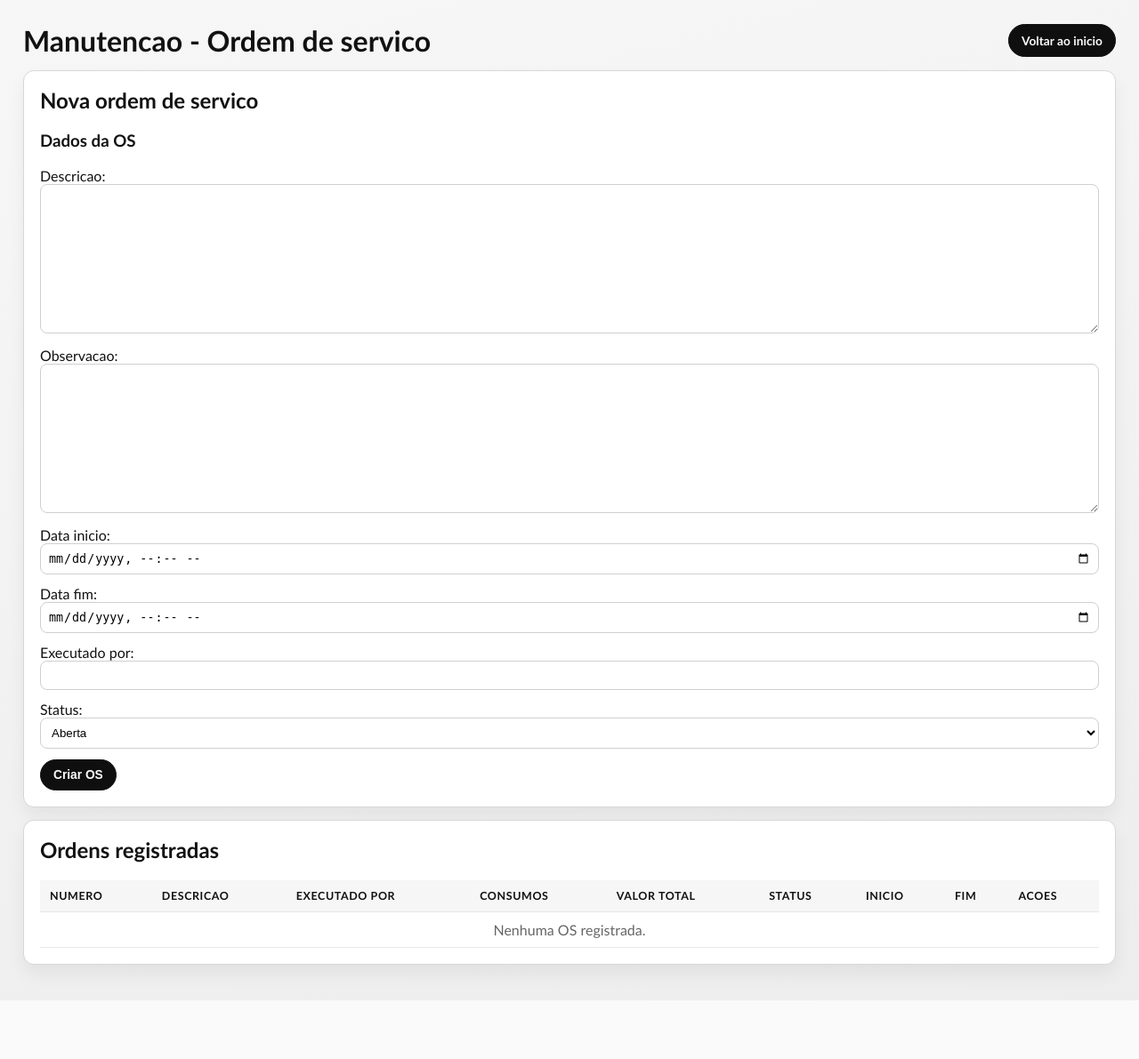
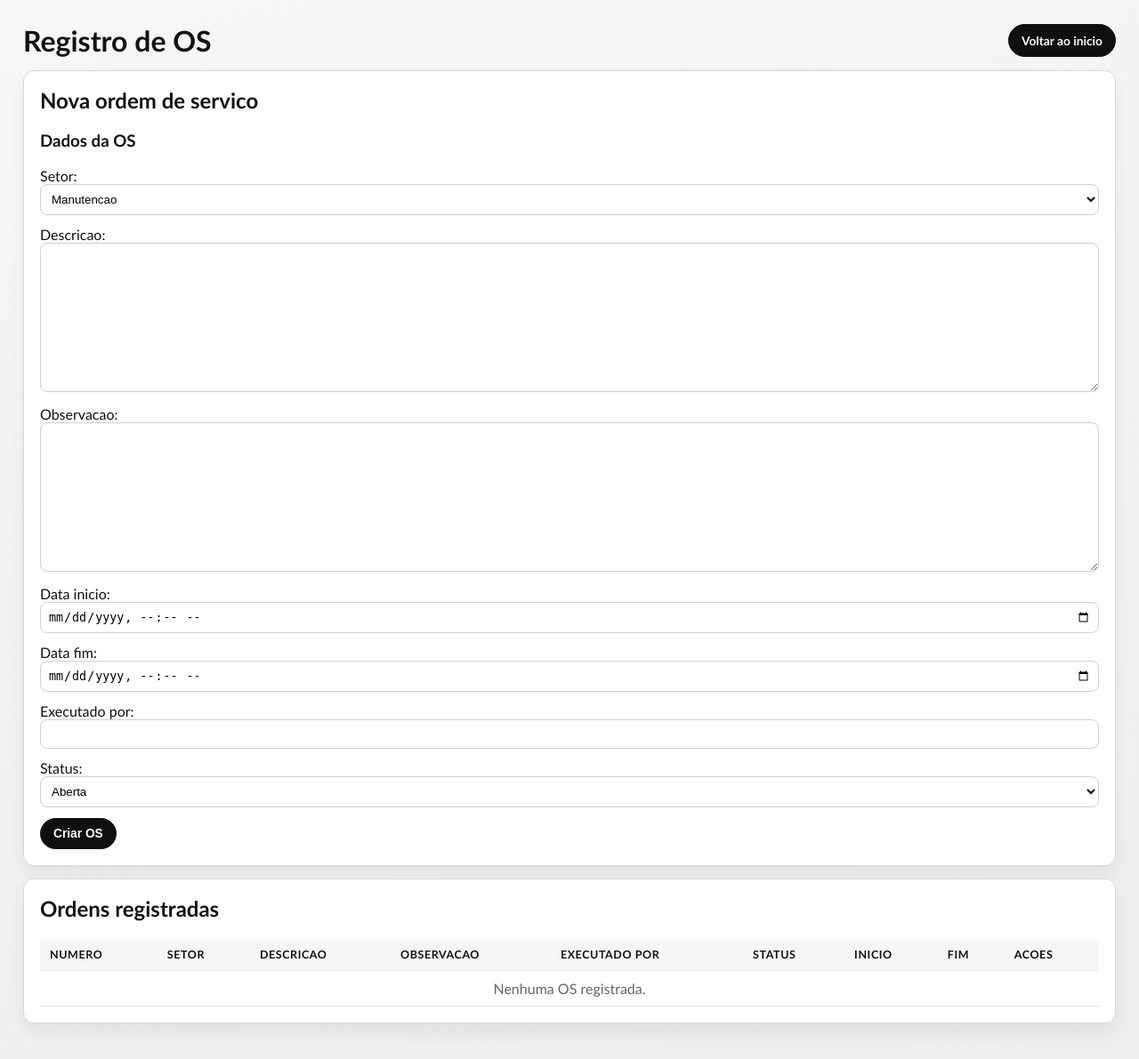
Before and after one commit to flavioeduardo670/rpf, a Django app: page /manutencao/ in a window 1280 px wide. Shown: the whole page at 89% size. Before the commit the page ends 1125 px from the top, so only its background shows below. Run offline with Django 5.2, Linux system fonts and the light colour scheme; a user stored in the database is signed in; data that the repository does not hold is empty.

Commit message:
Reestruturar registro de OS por setor

```diff
--- a/core/forms.py
+++ b/core/forms.py
@@ -143,6 +143,7 @@ class OrdemServicoForm(forms.ModelForm):
     class Meta:
         model = OrdemServico
         fields = [
+            'setor',
             'descricao',
             'observacao',
             'data_inicio',
--- a/core/models.py
+++ b/core/models.py
@@ -341,6 +341,14 @@ class OrdemServico(models.Model):
     Representa uma Ordem de Serviço (OS).
     """
 
+    SETOR_CHOICES = [
+        ('manutencao', 'Manutencao'),
+        ('infraestrutura', 'Infraestrutura'),
+        ('hotelaria', 'Hotelaria'),
+        ('rock', 'Rock'),
+        ('outros', 'Outros'),
+    ]
+
     STATUS_CHOICES = [
         ('aberta', 'Aberta'),
         ('andamento', 'Em Andamento'),
@@ -348,6 +356,7 @@ class OrdemServico(models.Model):
     ]
 
     numero = models.AutoField(primary_key=True)
+    setor = models.CharField(max_length=20, choices=SETOR_CHOICES, default='manutencao')
     descricao = models.TextField()
     observacao = models.TextField(blank=True, null=True)
 
--- a/core/templates/core/lista_os.html
+++ b/core/templates/core/lista_os.html
@@ -33,18 +33,20 @@
 
     <div class="panel">
         <table>
-            <tr><th>Numero</th><th>Descricao</th><th>Status</th><th>Inicio</th><th>Fim</th><th>Acao</th></tr>
+            <tr><th>Numero</th><th>Setor</th><th>Descricao</th><th>Observacao</th><th>Status</th><th>Inicio</th><th>Fim</th><th>Acao</th></tr>
             {% for os in ordens %}
             <tr>
                 <td>{{ os.numero }}</td>
+                <td>{{ os.get_setor_display }}</td>
                 <td>{{ os.descricao }}</td>
+                <td>{{ os.observacao|default:"-" }}</td>
                 <td>{{ os.get_status_display }}</td>
                 <td>{{ os.data_inicio }}</td>
                 <td>{{ os.data_fim|default:"-" }}</td>
                 <td><a class="btn" href="{% url 'editar_os' os.numero %}">Editar</a></td>
             </tr>
             {% empty %}
-            <tr><td colspan="6" class="empty">Nenhuma OS registrada.</td></tr>
+            <tr><td colspan="8" class="empty">Nenhuma OS registrada.</td></tr>
             {% endfor %}
         </table>
     </div>
--- a/core/templates/core/manutencao.html
+++ b/core/templates/core/manutencao.html
@@ -3,7 +3,7 @@
 <head>
     <meta charset="UTF-8">
     <meta name="viewport" content="width=device-width, initial-scale=1.0">
-    <title>Manutencao - Ordem de Servico</title>
+    <title>Registro de OS</title>
     <style>
         :root { --panel:#fff; --ink:#121212; --muted:#666; --line:#d7d7d7; --light:#f6f6f6; --dark:#0f0f0f; }
         * { box-sizing:border-box; }
@@ -28,7 +28,7 @@
 <body>
 <div class="wrap">
     <div class="top">
-        <h1>Manutencao - Ordem de servico</h1>
+        <h1>Registro de OS</h1>
         <a class="btn" href="{% url 'home' %}">Voltar ao inicio</a>
     </div>
 
@@ -54,10 +54,10 @@
             <table>
                 <tr>
                     <th>Numero</th>
+                    <th>Setor</th>
                     <th>Descricao</th>
+                    <th>Observacao</th>
                     <th>Executado por</th>
-                    <th>Consumos</th>
-                    <th>Valor total</th>
                     <th>Status</th>
                     <th>Inicio</th>
                     <th>Fim</th>
@@ -66,12 +66,10 @@
                 {% for os in ordens %}
                 <tr>
                     <td>{{ os.numero }}</td>
+                    <td>{{ os.get_setor_display }}</td>
                     <td>{{ os.descricao }}</td>
+                    <td>{{ os.observacao|default:"-" }}</td>
                     <td>{{ os.executado_por }}</td>
-                    <td>
-                        -
-                    </td>
-                    <td>R$ {{ os.valor_total|default:"0.00" }}</td>
                     <td>{{ os.get_status_display }}</td>
                     <td>{{ os.data_inicio }}</td>
                     <td>{{ os.data_fim }}</td>
--- a/core/views.py
+++ b/core/views.py
@@ -1141,7 +1141,7 @@ def manutencao(request):
 
     context = {
         'os_form': os_form,
-        'ordens': OrdemServico.objects.all().order_by('-numero'),
+        'ordens': OrdemServico.objects.all().order_by('setor', '-numero'),
         'can_edit_manutencao': can_edit_manutencao,
     }
     return render(request, 'core/manutencao.html', context)
@@ -1152,7 +1152,7 @@ def manutencao(request):
     morador_view_attr='acesso_manutencao_visualizar',
 )
 def lista_os(request):
-    ordens = OrdemServico.objects.all().order_by('-numero')
+    ordens = OrdemServico.objects.all().order_by('setor', '-numero')
     return render(request, 'core/lista_os.html', {'ordens': ordens})
 
 
```
Also changed, not shown: core/migrations/0032_ordemservico_setor.py (added).
